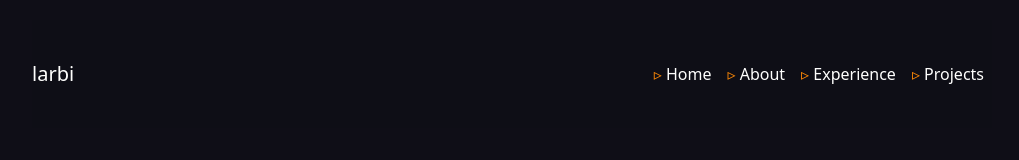
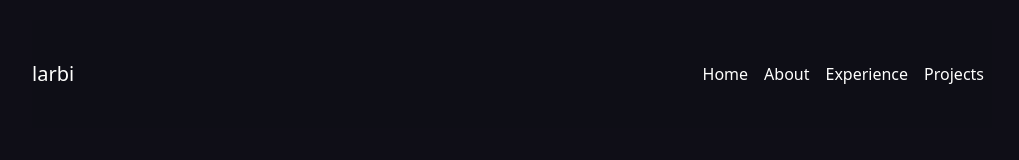
Before and after one commit to larbibelkhit/personal-website, a Next.js app: page / in a window 1280 px wide. Shown: the top 160 px of the page, without its empty margins (128-1147 px from the left). Built offline with nearby package versions, Linux system fonts and the light colour scheme.

Commit message:
styling fix for list decoration

```diff
--- a/components/JobList.jsx
+++ b/components/JobList.jsx
@@ -58,6 +58,7 @@ export default function App() {
         ))}
       </div>
       <div className=" md:w-3/4 px-4 min-h-3/4 md:min-h-1/3">
+        <FadeSection>
           <h3 className="text-lg md:text-2xl font-bold">{activeContent.jobTitle} <span className="text-[#ff8906]">{activeTab}</span></h3>
           <p className="text-xl">{activeContent.duration}</p>
           <ul className="list-none pl-5 pt-5" id='experience-list'>
@@ -69,6 +70,7 @@ export default function App() {
               </FadeSection>
             ))}
           </ul>
+        </FadeSection>
       </div>
     </div>
   );
--- a/pages/index.js
+++ b/pages/index.js
@@ -12,7 +12,7 @@ export default function Home() {
       <main className="min-h-screen bg-[#0f0e17] text-[#a7a9be] px-10 py-5 md:px-40">
         <nav className="py-10 mb-12 md:flex justify-between text-[#fffffe] bg-[#0f0e17] bg-opacity-25 hidden md:sticky md:top-0">
           <h1 className="text-xl">larbi</h1>
-          <ul className="flex items-center">
+          <ul className="flex items-center list-none">
             <li className="px-2 hover:text-[#ff8906]"><a href="#intro">Home</a></li>
             <li className="px-2 hover:text-[#ff8906]"><a href="#about">About</a></li>
             <li className="px-2 hover:text-[#ff8906]"><a href="#experience">Experience</a></li>
--- a/styles/globals.css
+++ b/styles/globals.css
@@ -3,7 +3,7 @@
 @tailwind utilities;
 
 
-li::before{
+#experience-list li::before, #tech-stack li::before {
   content: "▹    ";
   color: #ff8906;
 }
```
Lines whose indentation alone changed are shown as unchanged.
